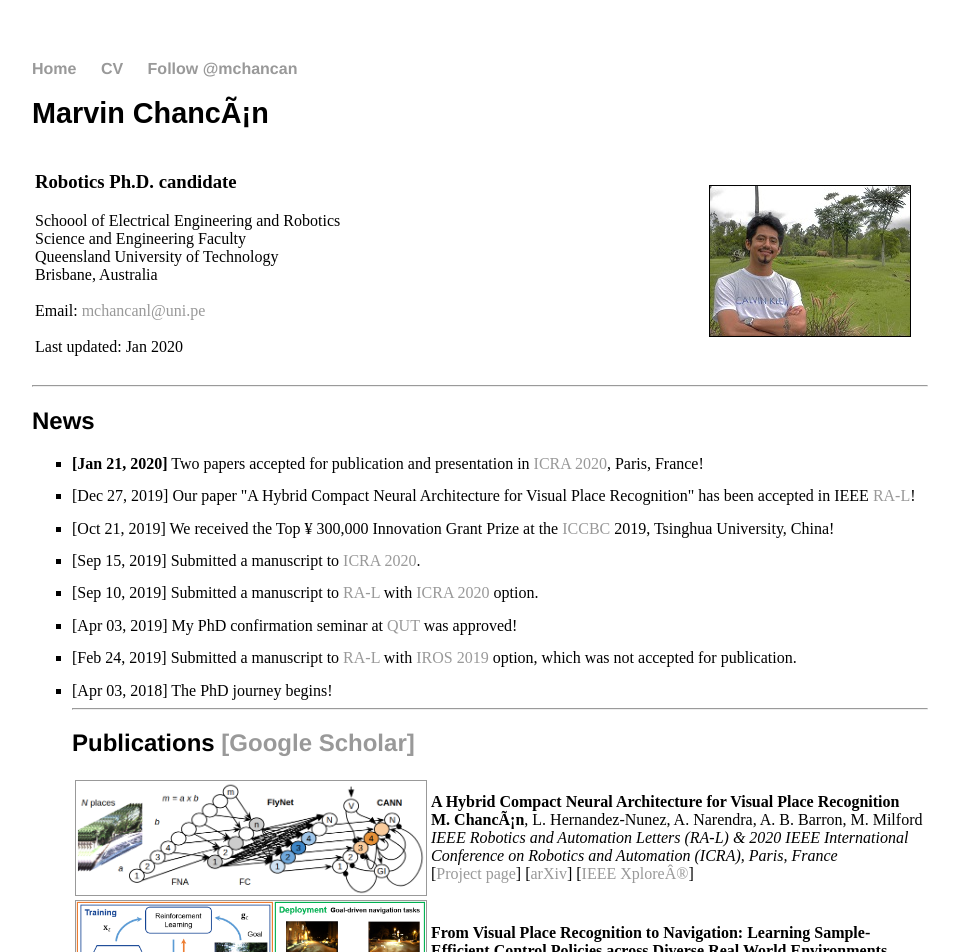
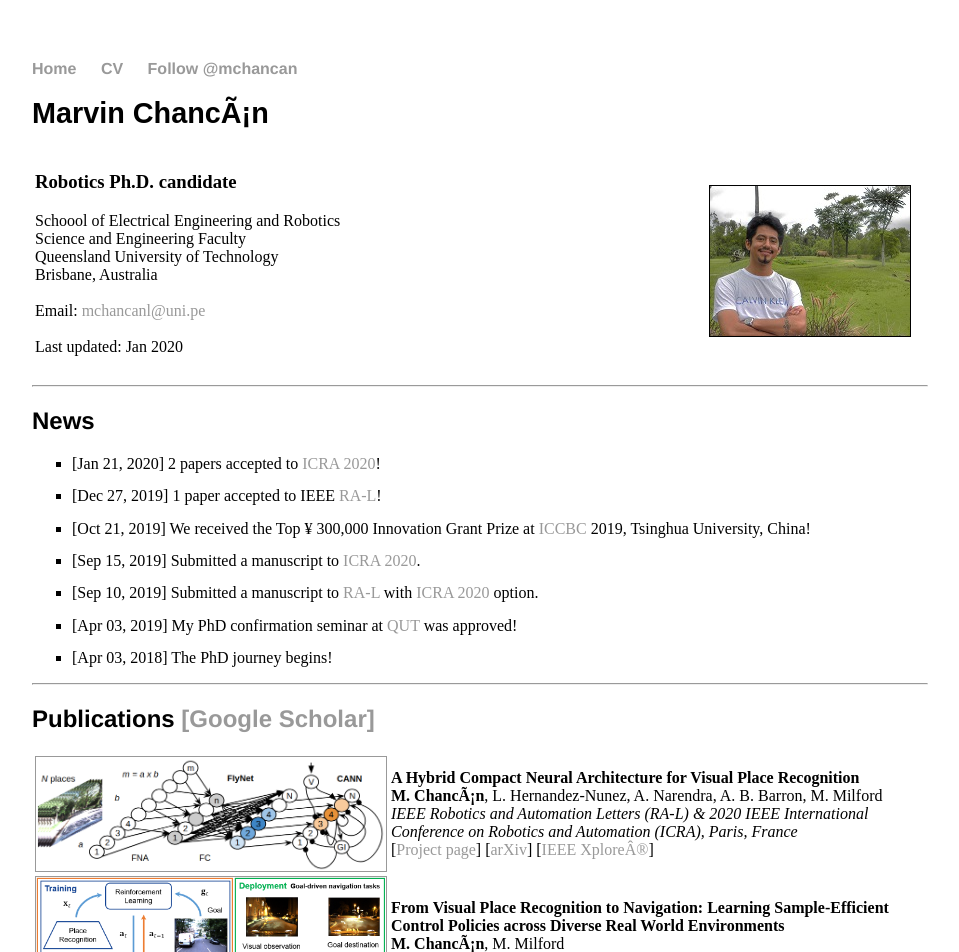
Before and after one commit to mchancan/mchancan.github.io, a Jekyll site: the page built from index.html, in a window 1280 px wide. Shown: the top 952 px of the page, without its empty margins (160-1119 px from the left). Built offline with Jekyll 4.4.1, drawn with Linux system fonts in a browser that asks for light colours; comment, search, counter and statistics services are not loaded.

Commit message:
Update index.html

```diff
--- a/index.html
+++ b/index.html
@@ -32,13 +32,13 @@ title: Marvin Chancán
 <ul>
 
 <li>
-	<b>[Jan 21, 2020]</b> Two papers accepted for publication and presentation in <a href="http://icra2020.org">ICRA 2020</a>, Paris, France! </br>
+	[Jan 21, 2020] 2 papers accepted to <a href="http://icra2020.org">ICRA 2020</a>! </br>
 </li>
 <li>
-	[Dec 27, 2019] Our paper "A Hybrid Compact Neural Architecture for Visual Place Recognition" has been accepted in IEEE <a href="https://ieeexplore.ieee.org/xpl/aboutJournal.jsp?punumber=7083369">RA-L</a>! </br>
+	[Dec 27, 2019] 1 paper accepted to IEEE <a href="https://ieeexplore.ieee.org/xpl/aboutJournal.jsp?punumber=7083369">RA-L</a>! </br>
 </li>
 <li>
-	[Oct 21, 2019] We received the Top &yen; 300,000 Innovation Grant Prize at the <a href="https://contest.cbicr.org/en/">ICCBC</a> 2019, Tsinghua University, China! </br>
+	[Oct 21, 2019] We received the Top &yen; 300,000 Innovation Grant Prize at <a href="https://contest.cbicr.org/en/">ICCBC</a> 2019, Tsinghua University, China! </br>
 </li>
 <li>
 	[Sep 15, 2019] Submitted a manuscript to <a href="http://icra2020.org">ICRA 2020</a>. </br>
@@ -50,11 +50,9 @@ title: Marvin Chancán
 	[Apr 03, 2019] My PhD confirmation seminar at <a href="https://qut.edu.au">QUT</a> was approved! </br>
 </li>
 <li>
-	[Feb 24, 2019] Submitted a manuscript to <a href="http://ieee-ras.org/publications/ra-l">RA-L</a> with <a href="https://iros2019.org">IROS 2019</a> option, which was not accepted for publication. </br>
-</li>
-<li>
 	[Apr 03, 2018] The PhD journey begins! </br>
 </li>
+</ul>
 
 <hr>
 
```
